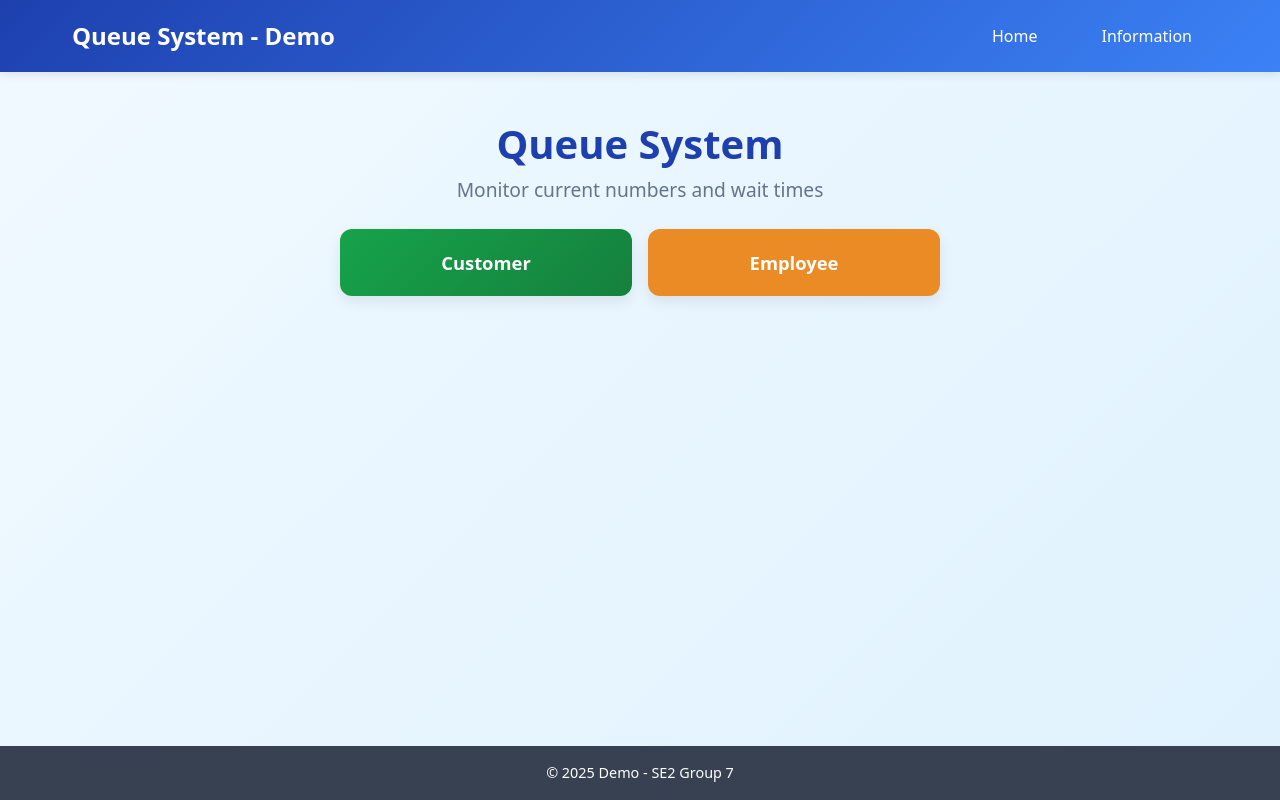
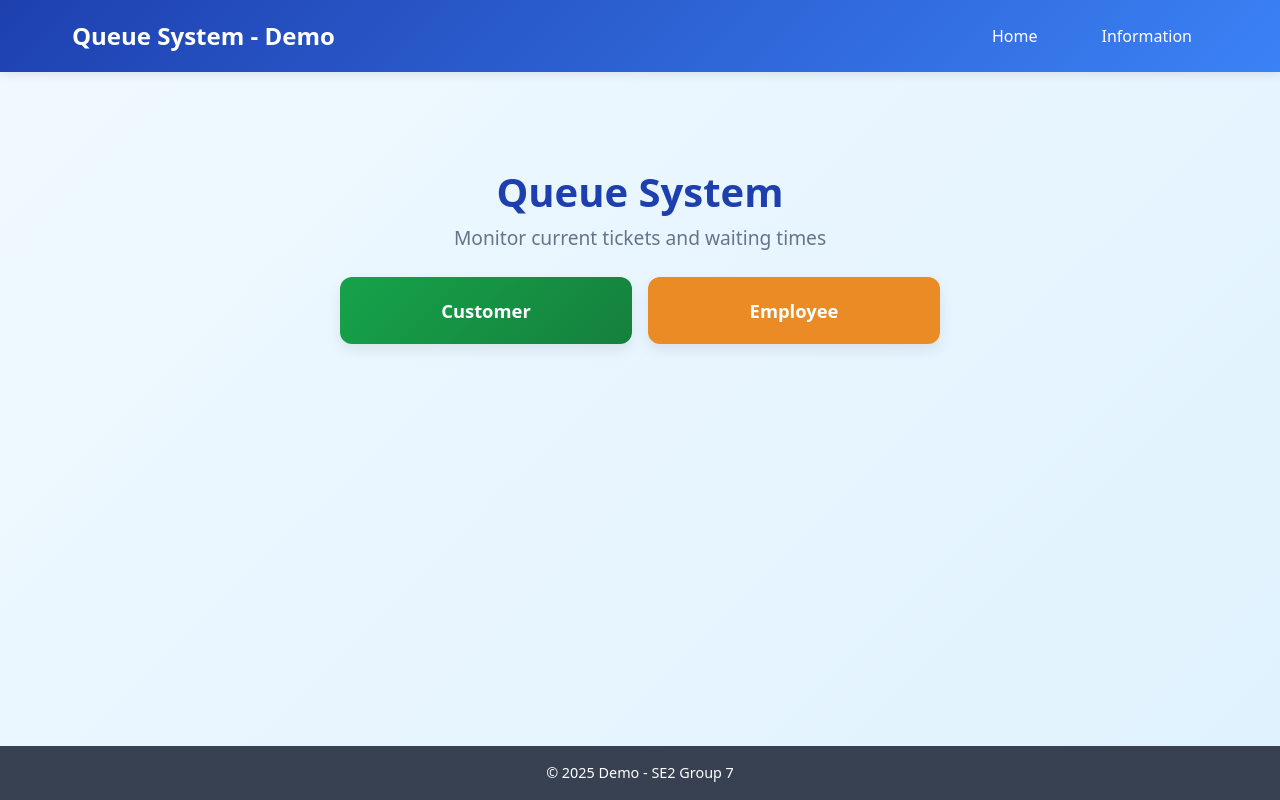
Before and after one commit to alexbettelli/SE2-Group7, a React (Vite) app in the folder client/: page / in a window 1280 px wide. Built offline with nearby package versions, Linux system fonts and the light colour scheme; no server answers.

Commit message:
add minor fixes to main page style

```diff
--- a/client/src/pages/Home.jsx
+++ b/client/src/pages/Home.jsx
@@ -23,7 +23,7 @@ function HomePage (props) {
       <div className="main-content">
         <div className="page-title">
           <h1>Queue System</h1>
-          <p>Monitor current numbers and wait times</p>
+          <p>Monitor current tickets and waiting times</p>
         </div>
 
         <div className="home-role-buttons">
--- a/client/src/style/Home.css
+++ b/client/src/style/Home.css
@@ -26,7 +26,7 @@ body {
 .main-content {
   flex: 1;
   max-width: 1200px;
-  margin: 0 auto;
+  margin: 3rem auto 0 auto;
   padding: 1.5rem 2rem;
   width: 100%;
 }
```
